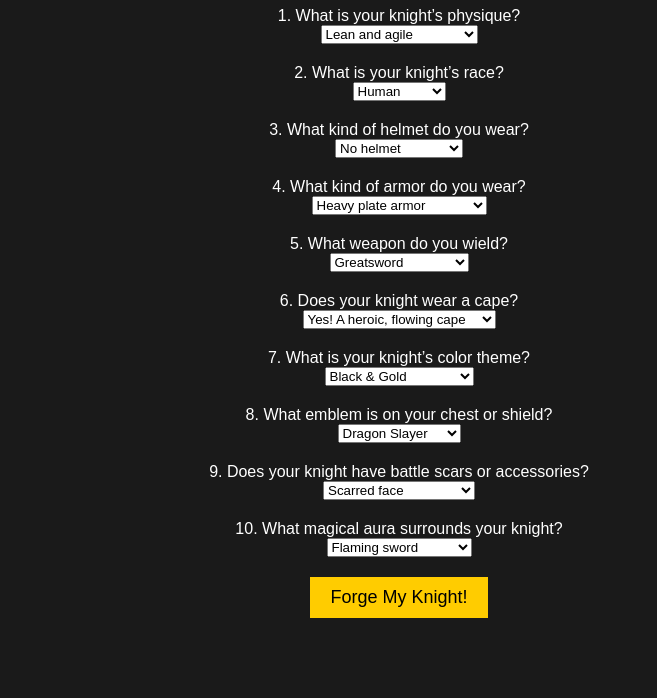
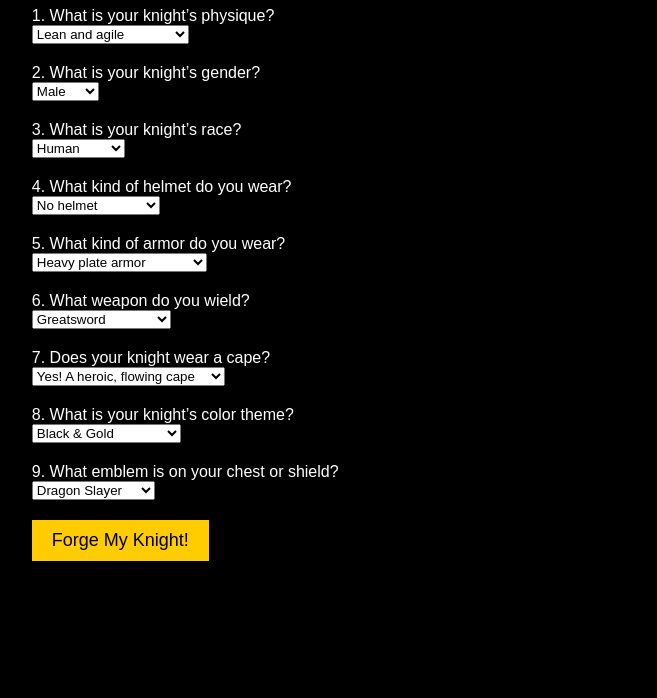
Before and after one commit to LordCharlemagnePendragon/knight-quiz, a plain HTML site: page index.html in a window 1280 px wide. Shown: the part 102-800 px from the top of the page, without its empty margins (241-898 px from the left). Drawn offline with Linux system fonts and the light colour scheme.

Commit message:
Update index.html

```diff
--- a/index.html
+++ b/index.html
@@ -7,14 +7,14 @@
     <style>
         body {
             font-family: Arial, sans-serif;
-            background-color: #1a1a1a;
+            background-color: black;
             color: white;
-            text-align: center;
+            text-align: left;
+            padding: 20px;
         }
         .container {
-            width: 80%;
+            width: 60%;
             margin: auto;
-            padding: 20px;
         }
         .question {
             margin-bottom: 20px;
@@ -35,7 +35,7 @@
             event.preventDefault();
             let form = document.getElementById("quizForm");
             let data = new FormData(form);
-            let description = `Your knight is a ${data.get("physique")} ${data.get("race")} wearing a ${data.get("helmet")} and clad in ${data.get("armor")}.
+            let description = `Your knight is a ${data.get("physique")} ${data.get("gender")} ${data.get("race")} wearing a ${data.get("helmet")} and clad in ${data.get("armor")}.
             Armed with a ${data.get("weapon")}, they march into battle with a ${data.get("cape")} and don the colors of ${data.get("color_theme")} with a ${data.get("emblem")} emblazoned on their chest.
             Battle-worn with a ${data.get("scars")}, they radiate power with ${data.get("aura")}.`;
             document.getElementById("result").innerText = description;
@@ -56,7 +56,14 @@
                 </select>
             </div>
             <div class="question">
-                <label>2. What is your knight’s race?</label><br>
+                <label>2. What is your knight’s gender?</label><br>
+                <select name="gender">
+                    <option>Male</option>
+                    <option>Female</option>
+                </select>
+            </div>
+            <div class="question">
+                <label>3. What is your knight’s race?</label><br>
                 <select name="race">
                     <option>Human</option>
                     <option>Elf</option>
@@ -69,7 +76,7 @@
                 </select>
             </div>
             <div class="question">
-                <label>3. What kind of helmet do you wear?</label><br>
+                <label>4. What kind of helmet do you wear?</label><br>
                 <select name="helmet">
                     <option>No helmet</option>
                     <option>Open-face helmet</option>
@@ -81,7 +88,7 @@
                 </select>
             </div>
             <div class="question">
-                <label>4. What kind of armor do you wear?</label><br>
+                <label>5. What kind of armor do you wear?</label><br>
                 <select name="armor">
                     <option>Heavy plate armor</option>
                     <option>Chainmail & leather</option>
@@ -92,7 +99,7 @@
                 </select>
             </div>
             <div class="question">
-                <label>5. What weapon do you wield?</label><br>
+                <label>6. What weapon do you wield?</label><br>
                 <select name="weapon">
                     <option>Greatsword</option>
                     <option>Longsword & shield</option>
@@ -105,14 +112,14 @@
                 </select>
             </div>
             <div class="question">
-                <label>6. Does your knight wear a cape?</label><br>
+                <label>7. Does your knight wear a cape?</label><br>
                 <select name="cape">
                     <option>Yes! A heroic, flowing cape</option>
                     <option>No, capes just get in the way</option>
                 </select>
             </div>
             <div class="question">
-                <label>7. What is your knight’s color theme?</label><br>
+                <label>8. What is your knight’s color theme?</label><br>
                 <select name="color_theme">
                     <option>Black & Gold</option>
                     <option>Crimson & Silver</option>
@@ -123,7 +130,7 @@
                 </select>
             </div>
             <div class="question">
-                <label>8. What emblem is on your chest or shield?</label><br>
+                <label>9. What emblem is on your chest or shield?</label><br>
                 <select name="emblem">
                     <option>Dragon Slayer</option>
                     <option>Phoenix Rising</option>
@@ -134,31 +141,13 @@
                     <option>Blank</option>
                 </select>
             </div>
-            <div class="question">
-                <label>9. Does your knight have battle scars or accessories?</label><br>
-                <select name="scars">
-                    <option>Scarred face</option>
-                    <option>Eyepatch</option>
-                    <option>Magic tattoos</option>
-                    <option>Metal prosthetic limb</option>
-                    <option>Dragon fang necklace</option>
-                </select>
-            </div>
-            <div class="question">
-                <label>10. What magical aura surrounds your knight?</label><br>
-                <select name="aura">
-                    <option>Flaming sword</option>
-                    <option>Glowing eyes</option>
-                    <option>Dark mist</option>
-                    <option>Electric sparks</option>
-                    <option>Holy radiance</option>
-                    <option>Blood-dripping blade</option>
-                    <option>Frozen armor</option>
-                </select>
-            </div>
             <button type="submit">Forge My Knight!</button>
         </form>
         <h2 id="result"></h2>
     </div>
 </body>
 </html>
+
+    </div>
+</body>
+</html>
```
